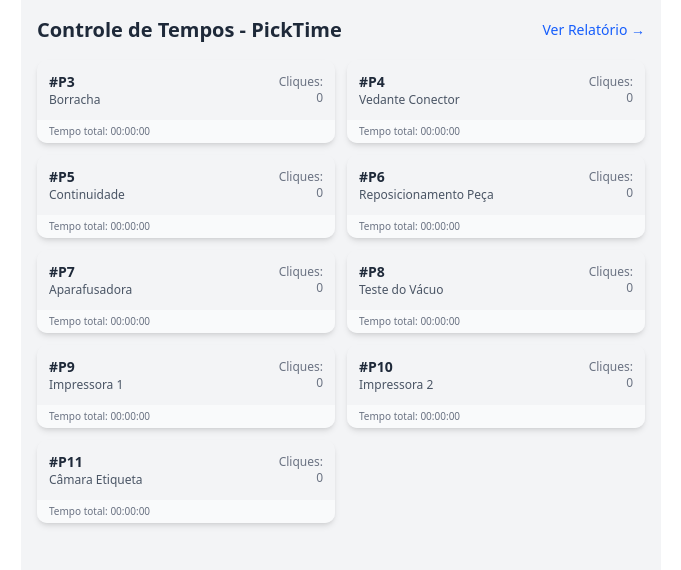
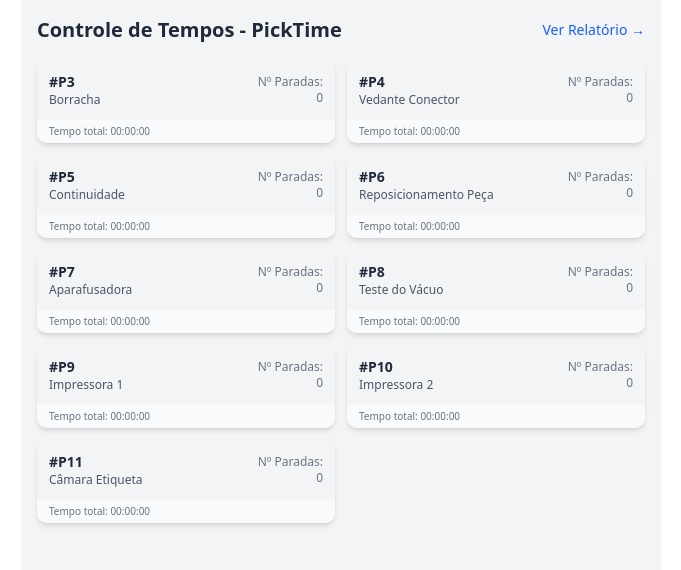
Before and after one commit to DIGOARTHUR/m120-picktime, a Next.js app: page /picktime in a window 1280 px wide. Shown: the top 570 px of the page, without its empty margins (299-980 px from the left). Built offline with nearby package versions, Linux system fonts and the light colour scheme.

Commit message:
chore: name change of the column

```diff
--- a/src/app/picktime/page.tsx
+++ b/src/app/picktime/page.tsx
@@ -234,7 +234,7 @@
                   <p className="text-gray-600 text-xs">{posto.nome}</p>
                 </div>
                 <div className="text-xs text-gray-500 text-right">
-                  Cliques:<br />{registros[getDataAtual()]?.[posto.id]?.cliques || 0}
+                Nº Paradas:<br />{registros[getDataAtual()]?.[posto.id]?.cliques || 0}
                 </div>
               </div>
 
--- a/src/app/relatorio/page.tsx
+++ b/src/app/relatorio/page.tsx
@@ -84,7 +84,7 @@
                               Posto ID
                             </th>
                             <th scope="col" className="px-6 py-3 text-left text-xs font-medium text-gray-500 uppercase tracking-wider">
-                              Cliques
+                              Nº Paradas
                             </th>
                             <th scope="col" className="px-6 py-3 text-left text-xs font-medium text-gray-500 uppercase tracking-wider">
                               Tempo Total
```
